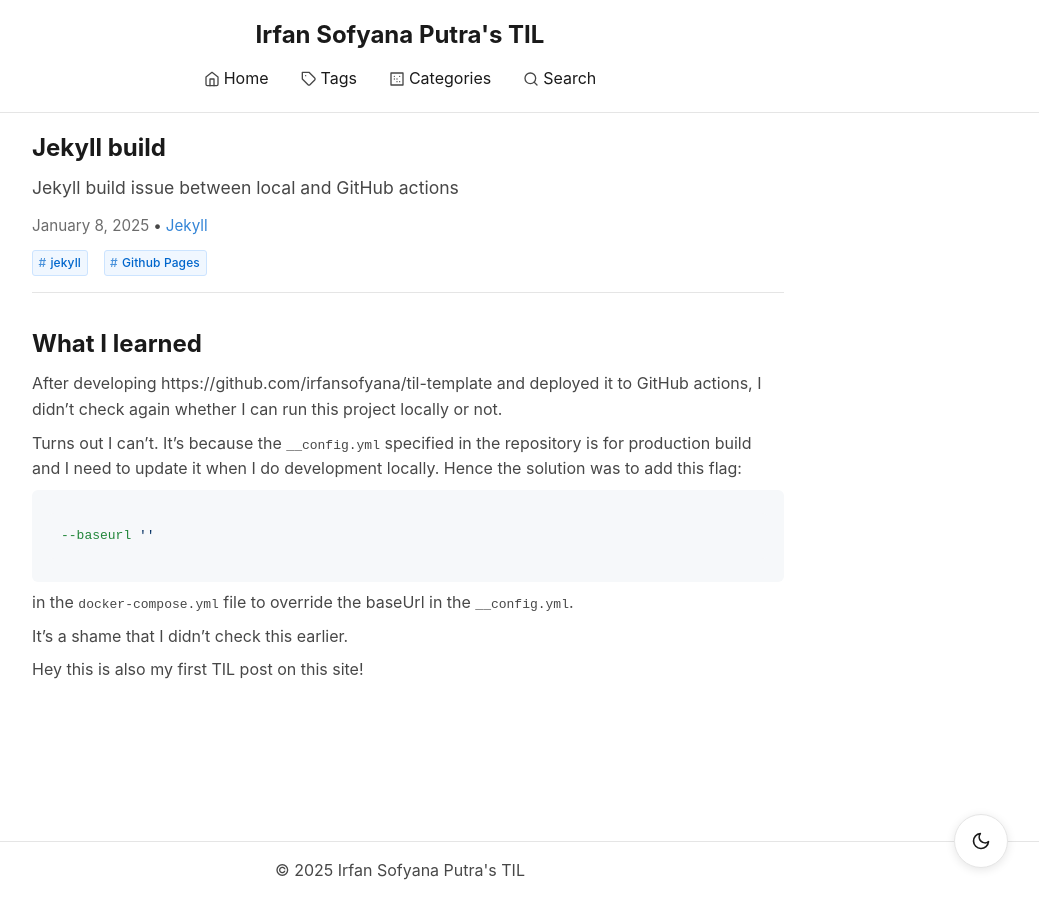
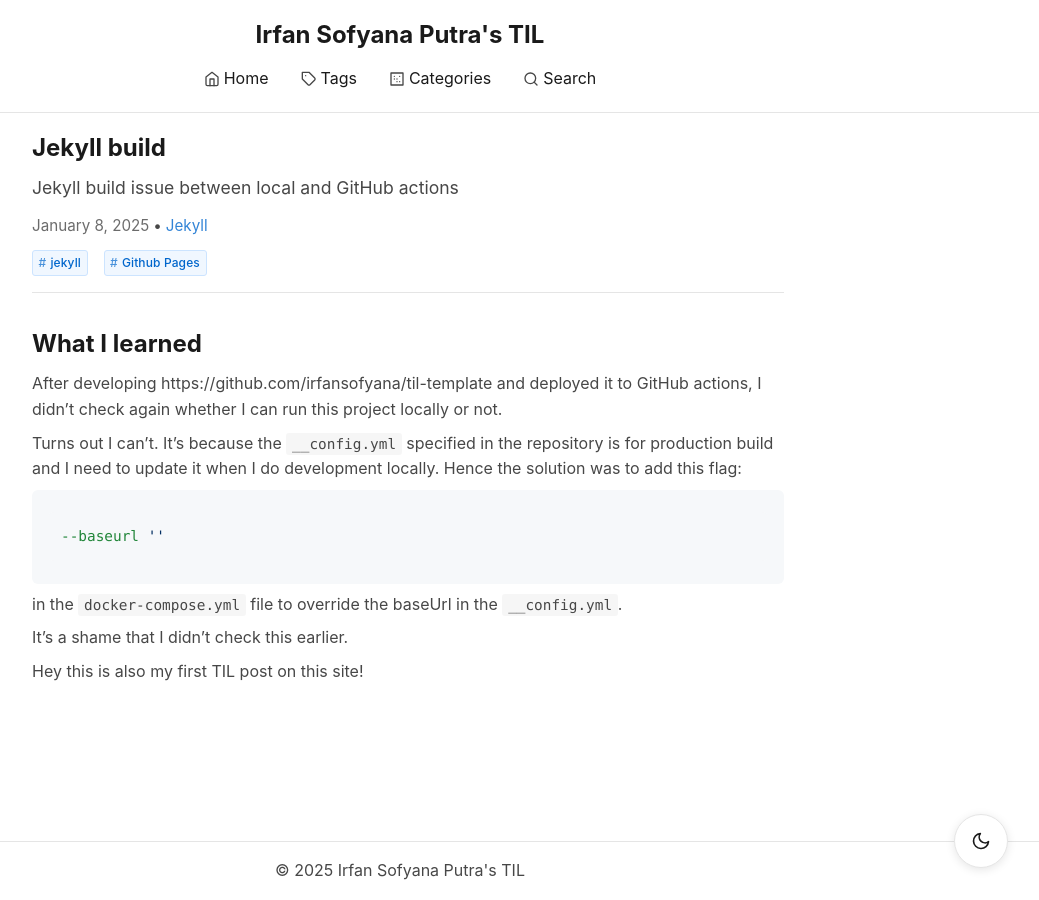
Before and after one commit to irfansofyana/til, a Jekyll site: the page built from _til/2025-01-08-jekyll-build.md, in a window 1280 px wide. Shown: the whole page, without its empty margins (240-1279 px from the left). Built offline with Jekyll 4.4.1, drawn with Linux system fonts in a browser that asks for light colours.

Commit message:
improve code blocks

```diff
--- a/assets/css/style.css
+++ b/assets/css/style.css
@@ -1815,3 +1815,35 @@
     padding: 0.1rem 0.4rem;
     border-radius: 10px;
 }
+
+/* Code block styles */
+pre {
+    overflow-x: auto;
+    white-space: pre;
+    word-wrap: normal;
+    background-color: var(--code-bg);
+    border-radius: 6px;
+    padding: 1rem;
+    margin: 1rem 0;
+}
+
+pre code {
+    display: block;
+    min-width: 100%;
+    padding: 0;
+    background: none;
+}
+
+code {
+    font-family: 'SFMono-Regular', Consolas, 'Liberation Mono', Menlo, Courier, monospace;
+    font-size: 0.9em;
+    padding: 0.2em 0.4em;
+    background-color: var(--code-bg);
+    border-radius: 3px;
+}
+
+.highlight {
+    position: relative;
+    overflow-x: auto;
+    background-color: var(--code-bg);
+}
```
